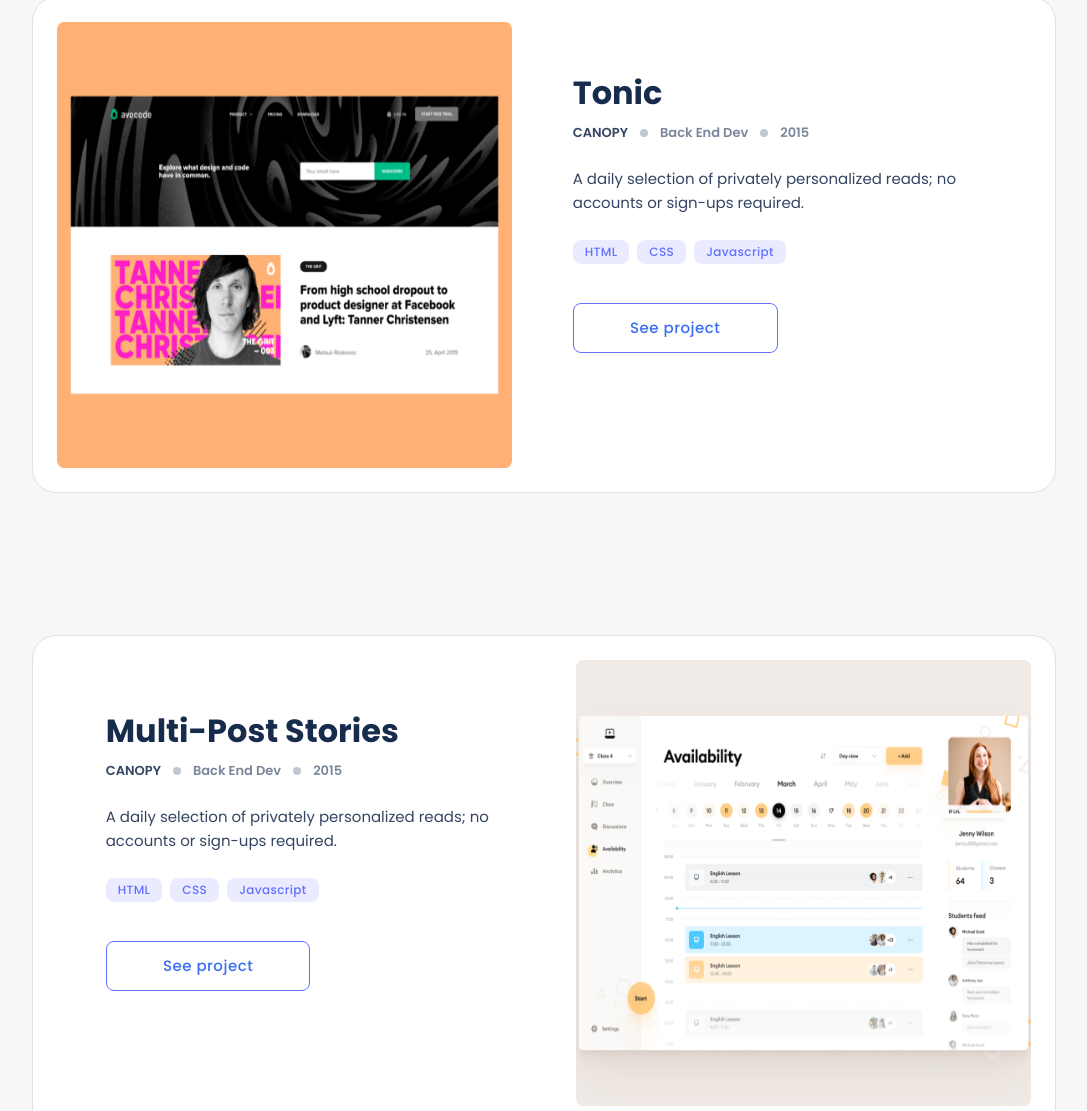
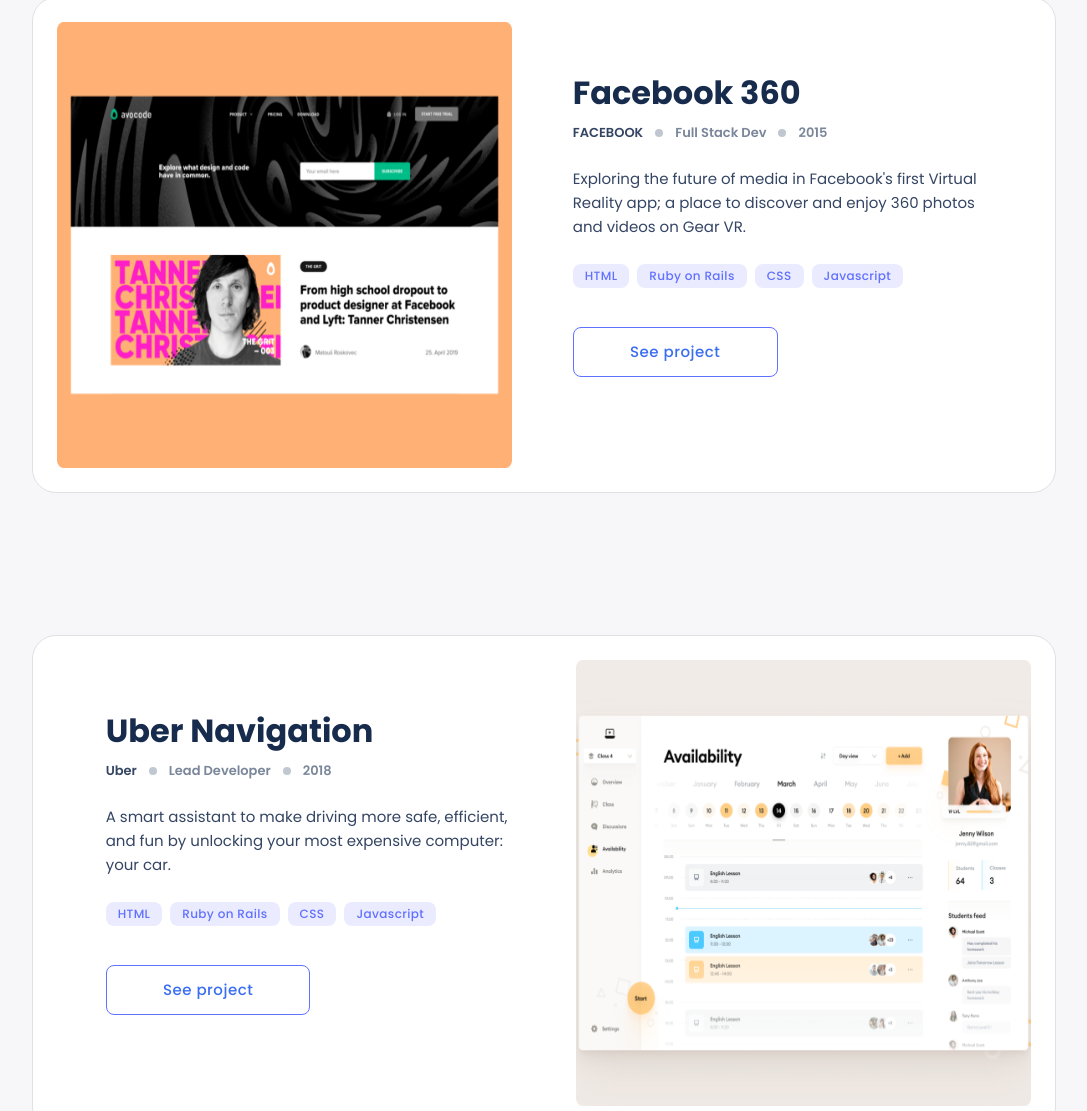
Before and after one commit to ayaderaghul/microverse-portfolio, a website: page index.html in a window 1280 px wide. Shown: the part 2323-3434 px from the top of the page, without its empty margins (96-1183 px from the left). Drawn offline with Linux system fonts and the light colour scheme.

Commit message:
Edit content of the index.html

```diff
--- a/index.html
+++ b/index.html
@@ -81,15 +81,16 @@
                 <div class="card-info">
                     <h3 class="project-name">Multi-Post Stories</h3>
                     <div class="project-info">
-                        <div class="company">CANOPY</div>
+                        <div class="company">FACEBOOK</div>
                         <div class="dot"></div>
-                        <div class="position">Back End Dev</div>
+                        <div class="position">Full Stack Dev</div>
                         <div class="dot"></div>
                         <div class="year">2015</div>
                     </div>
-                    <p class="desc">A daily selection of privately personalized reads; no accounts or sign-ups required.</p>
+                    <p class="desc">Experimental content creation feature that allows users to add to an existing story over the course of a day without spamming their friends.</p>
                     <ul class="stack">
                         <li class="lang">HTML</li>
+                        <li class="lang">Ruby on Rails</li>
                         <li class="lang">CSS</li>
                         <li class="lang">Javascript</li>
                     </ul>
@@ -102,17 +103,18 @@
             <div class="card grid-item">
                 <div class="image-3"></div>
                 <div class="card-info">
-                    <h3 class="project-name">Tonic</h3>
+                    <h3 class="project-name">Facebook 360</h3>
                     <div class="project-info">
-                        <div class="company">CANOPY</div>
+                        <div class="company">FACEBOOK</div>
                         <div class="dot"></div>
-                        <div class="position">Back End Dev</div>
+                        <div class="position">Full Stack Dev</div>
                         <div class="dot"></div>
                         <div class="year">2015</div>
                     </div>
-                    <p class="desc">A daily selection of privately personalized reads; no accounts or sign-ups required.</p>
+                    <p class="desc">Exploring the future of media in Facebook's first Virtual Reality app; a place to discover and enjoy 360 photos and videos on Gear VR.</p>
                     <ul class="stack">
                         <li class="lang">HTML</li>
+                        <li class="lang">Ruby on Rails</li>
                         <li class="lang">CSS</li>
                         <li class="lang">Javascript</li>
                     </ul>
@@ -125,17 +127,18 @@
             <div class="card grid-item card-2">
                 <div class="image-4"></div>
                 <div class="card-info">
-                    <h3 class="project-name">Multi-Post Stories</h3>
+                    <h3 class="project-name">Uber Navigation</h3>
                     <div class="project-info">
-                        <div class="company">CANOPY</div>
+                        <div class="company">Uber</div>
                         <div class="dot"></div>
-                        <div class="position">Back End Dev</div>
+                        <div class="position">Lead Developer</div>
                         <div class="dot"></div>
-                        <div class="year">2015</div>
+                        <div class="year">2018</div>
                     </div>
-                    <p class="desc">A daily selection of privately personalized reads; no accounts or sign-ups required.</p>
+                    <p class="desc">A smart assistant to make driving more safe, efficient, and fun by unlocking your most expensive computer: your car.</p>
                     <ul class="stack">
                         <li class="lang">HTML</li>
+                        <li class="lang">Ruby on Rails</li>
                         <li class="lang">CSS</li>
                         <li class="lang">Javascript</li>
                     </ul>
```
